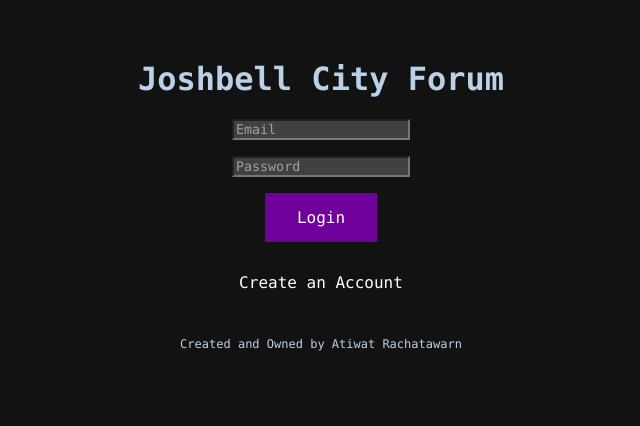
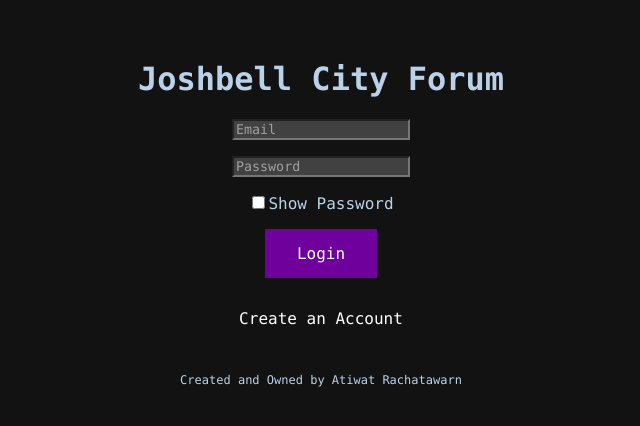
Before and after one commit to Atiwat-R/WebApp-Dev-Project, a Vue app: page /login in a window 1280 px wide. Shown: the top 426 px of the page, without its empty margins (319-959 px from the left). Built offline with nearby package versions, Linux system fonts and the light colour scheme; no server answers.

Commit message:
Hide password in Login
- Password now hidden in login
- Working on a toggle button to turn password on and off

```diff
--- a/src/authentications/Login.vue
+++ b/src/authentications/Login.vue
@@ -11,8 +11,15 @@
             </p>
             <p>
                 <label for="password"></label>
-                <input id="password" v-model="password" placeholder="Password" />
+                <input id="password" v-model="password" type="password" placeholder="Password" />
             </p>
+
+            <!-- Password visibility button -->
+            <p>
+                <input id="showPassword" onclick="showPassword()" type="checkbox">Show Password
+            </p>
+
+            <!-- Login -->
             <button id="loginButton">Login</button>
         </form>
 
@@ -53,7 +60,18 @@ export default {
                     console.log(error.message);
                     alert(error.message)
                 });
-        }
+        },
+
+        showPassword() {
+            var passwordInput = document.getElementById("password");
+
+            if (passwordInput.type == "password") {
+                passwordInput.type = "text";
+            }
+            else {
+                passwordInput.type = "password";
+            }
+        },
     }
 
 }
@@ -87,4 +105,12 @@ export default {
         background-color: #bb64dd;
     }
 
+    /* Show password button */
+    #showPassword {
+        color: white;
+        background-color: #414141;
+        font-family: "Lucida Console";
+        color: rgb(161, 161, 161);
+    }
+
 </style>
--- a/src/components/CommentPanel.vue
+++ b/src/components/CommentPanel.vue
@@ -95,7 +95,6 @@ export default {
                 const data = response.data;
                 const localArr = []
                 for (const i in data) {
-                    // if (data[i].postID != this.postID) continue // Skip this comment if its not the comment under this post
                     const aComment = {}
                     aComment.commentor = data[i].commentor
                     aComment.content = data[i].content
```
